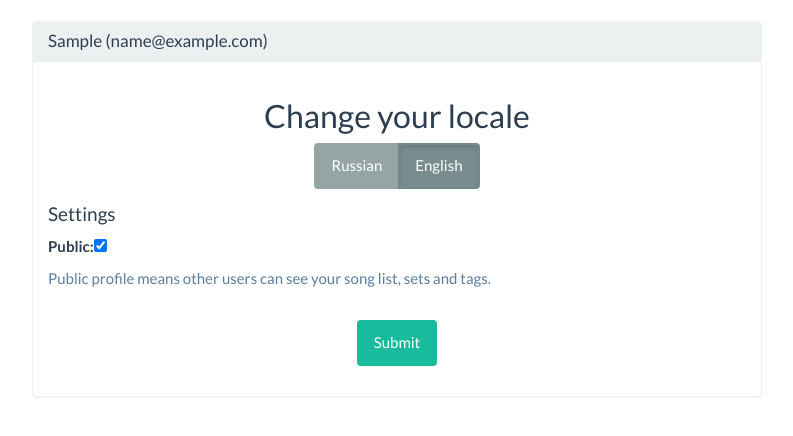
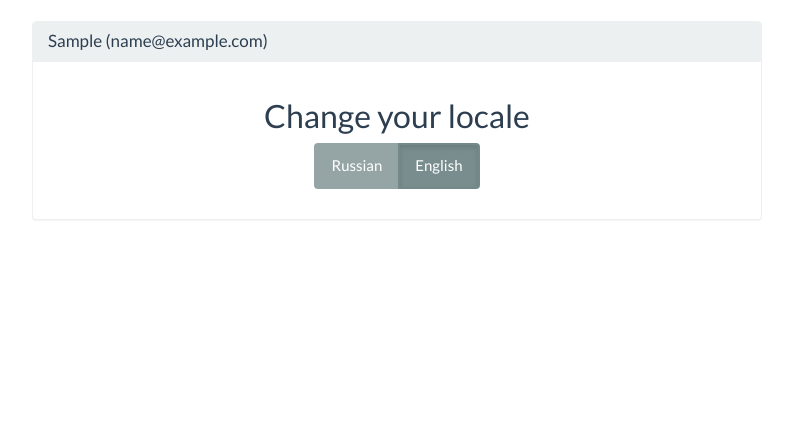
Before and after one commit to dstarod/songbook, a Django app: page /accounts/profile/ in a window 1280 px wide. Shown: the part 60-496 px from the top of the page, without its empty margins (243-1036 px from the left). Run offline with Django 3.2, Linux system fonts and the light colour scheme; a user stored in the database is signed in; tables that the repository leaves empty hold one stand-in row (values such as "Sample post"); some libraries are stand-ins or nearby versions; some web fonts are replaced.

```diff
--- a/chords/forms.py
+++ b/chords/forms.py
@@ -18,12 +18,6 @@ class SongProfileModelForm(forms.ModelForm):
             'translator': forms.TextInput(attrs={'class': 'form-control'}),
             'year': forms.TextInput(attrs={'class': 'form-control'}),
         }
-
-
-class ProfileForm(forms.ModelForm):
-    class Meta:
-        model = Profile
-        fields = ['public']
 
 
 class SongModelForm(forms.ModelForm):
--- a/chords/models.py
+++ b/chords/models.py
@@ -79,7 +79,7 @@ class Profile(models.Model):
     user = models.OneToOneField(AUTH_USER_MODEL, related_name='profile')
     # image = ResizedImageField(upload_to='avatars')
     # pagesize = models.SmallIntegerField(null=False, blank=False, default=10, verbose_name=_('Page size'))
-    public = models.BooleanField(default=False, null=False, verbose_name=_('Public'))
+    # public = models.BooleanField(default=False, null=False, verbose_name=_('Public'))
 
     def __str__(self):
         return self.user.username
--- a/chords/templates/chords/published_list.html
+++ b/chords/templates/chords/published_list.html
@@ -2,9 +2,8 @@
 {% load i18n %}
 
 {% block content %}
-    <h2 class="text-center">{% trans 'Published song list' %}</h2>
+    <h2 class="text-center">{% trans 'Random selected songs' %}</h2>
 
-    <div class="row">
     <div class="list-group col-md-offset-2 col-md-8">
         {% for song in songs %}
             <a class="list-group-item" href="{% url 'songs:song' pk=song.id %}">
@@ -12,6 +11,5 @@
             </a>
         {% endfor %}
     </div>
-    </div>
 
 {% endblock %}
--- a/chords/templates/registration/profile.html
+++ b/chords/templates/registration/profile.html
@@ -30,20 +30,6 @@
                         </div>
                     </div>
                 </form>
-
-                <h4>{% trans 'Settings' %}</h4>
-
-                <form action="" method="post">
-                    {% csrf_token %}
-
-                    {% load bootstrap %}
-                    {{ form|bootstrap }}
-                    <span class="help-block">{% trans 'Public profile means other users can see your song list, sets and tags.' %}</span>
-                    <div class="form-group text-center">
-                        <br>
-                        <input type="submit" class="btn btn-success" value="{% trans 'Submit' %}">
-                    </div>
-                </form>
             </div>
         </div>
     </div>
--- a/chords/urls.py
+++ b/chords/urls.py
@@ -16,7 +16,6 @@ urlpatterns = [
     url(r'^song/delete/(?P<pk>[0-9]+)/$', login_required(views.SongDelete.as_view()), name='song_delete'),
 
     url(r'^song/copy/(?P<pk>[0-9]+)/$', login_required(views.copy_song), name='song_copy'),
-    url(r'^song/list/(?P<user_id>[0-9]+)/$', login_required(views.SongsListUser.as_view()), name='song_list_user'),
 
     url(r'^tag/(?P<pk>[0-9]+)/$', login_required(views.TagDetail.as_view()), name='tag'),
     url(r'^tag/list/$', login_required(views.TagList.as_view()), name='tag_list'),
--- a/chords/views.py
+++ b/chords/views.py
@@ -5,7 +5,7 @@ from django.contrib.auth import logout
 from django.views import generic
 from django.core.urlresolvers import reverse_lazy
 from .models import Song, Tag, SongProfile, Playlist, Profile
-from .forms import LoginForm, SongModelForm, SongProfileModelForm, ProfileForm
+from .forms import LoginForm, SongModelForm, SongProfileModelForm
 from django.db.models import Q
 
 
@@ -69,7 +69,7 @@ class SongsListPublic(generic.ListView):
 
     def get_queryset(self):
         # Only users songs or public
-        return Song.objects.filter(Q(public=True) & Q(approved=True)).order_by('?')[0:5]
+        return Song.objects.filter(Q(public=True) & Q(approved=True)).order_by('?')[0:10]
 
 
 class SongDetail(generic.DetailView):
@@ -77,7 +77,9 @@ class SongDetail(generic.DetailView):
 
     def get_queryset(self):
         # Only users songs or public
-        return Song.objects.filter(Q(user_id=self.request.user.id) | Q(public=True))
+        return Song.objects.filter(
+            Q(user_id=self.request.user.id) | Q(public=True)
+        )
 
 
 class SongProfileCreate(generic.CreateView):
@@ -194,46 +196,39 @@ class TagEdit(generic.UpdateView):
 
 
 def profile(request):
-
-    prof = Profile.objects.filter(user=request.user).get_or_create(defaults={'public': False})[0]
-    form = ProfileForm(instance=prof)
-
-    if request.method == 'POST':
-        form = ProfileForm(request.POST, instance=prof)
-        if form.is_valid():
-            form.save()
+    # prof = Profile.objects.filter(user=request.user).get_or_create(defaults={'public': False})[0]
+    # form = ProfileForm(instance=prof)
+    #
+    # if request.method == 'POST':
+    #     form = ProfileForm(request.POST, instance=prof)
+    #     if form.is_valid():
+    #         form.save()
 
     return render(
         request, template_name='registration/profile.html',
-        context={'form': form}
+        context={}
     )
 
 
 def copy_song(request, pk):
+
+    # Create song copy
     song = Song.objects.get(pk=pk)
     song.id = None
     song.user = request.user
     song.public = False
     song.approved = False
     song.save()
-    return redirect(reverse_lazy('songs:song_list'))
 
+    # Copy song profile
+    song_profile = SongProfile.objects.filter(song_id__exact=pk)
+    if song_profile:
+        song_profile = song_profile[0]
+        song_profile.id = None
+        song_profile.song_id = song.id
+        song_profile.save()
+        song.profile = song_profile
+        song.save()
 
-class SongsListUser(generic.ListView):
-    context_object_name = 'songs'
-    template_name = 'chords/song_list.html'
-    paginate_by = 16
-
-    def __init__(self, **kwargs):
-        super(SongsListUser, self).__init__(**kwargs)
-        self.user_id = 0
-
-    def dispatch(self, request, *args, **kwargs):
-        self.user_id = kwargs.get('user_id', 0)
-        return super(SongsListUser, self).dispatch(request, *args, **kwargs)
-
-    def get_queryset(self):
-        # Only users songs or public
-        return Song.objects.filter(
-            Q(public=True) & Q(user__profile__public=True) & Q(user_id__exact=self.user_id)
-        )
+    # Go to song details
+    return redirect(reverse_lazy('songs:song', kwargs={'pk': song.id}))
```
Also changed, not shown: chords/admin.py (+1 -7 lines), chords/locale/ru/LC_MESSAGES/django.po, 1 other file. Lines whose indentation alone changed are shown as unchanged.
